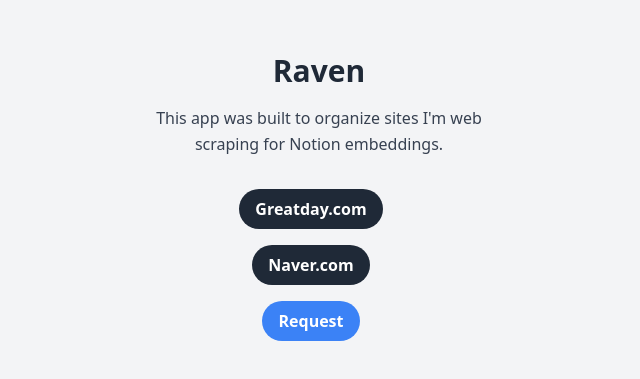
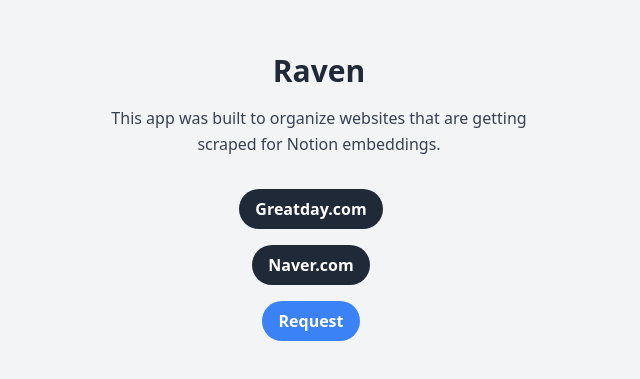
Before and after one commit to mrelbert/nextjs-with-tailwindcss, a Next.js app: page / in a window 1280 px wide. Shown: the part 195-574 px from the top of the page, without its empty margins (321-961 px from the left). Built offline with nearby package versions, Linux system fonts and the light colour scheme.

Commit message:
update description

```diff
--- a/pages/index.tsx
+++ b/pages/index.tsx
@@ -13,7 +13,7 @@
           <div className="w-4/6 text-center">
             <h1 className="text-3xl font-bold text-gray-800 mb-4">Raven</h1>
             <p className="text-gray-700 leading-relaxed mb-8">
-              This app was built to organize sites I'm web scraping for Notion embeddings.
+              This app was built to organize websites that are getting scraped for Notion embeddings.
             </p>
           </div>
 
```
